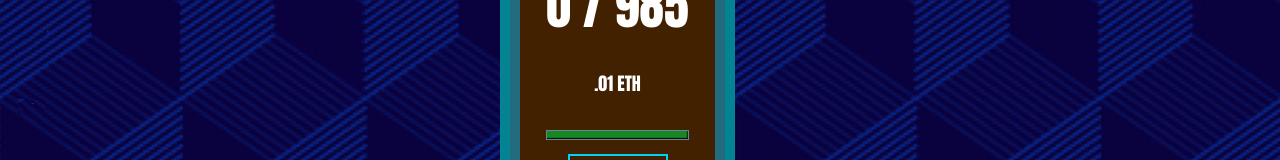
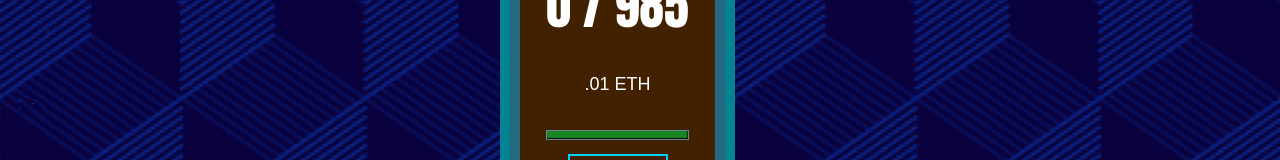
Before and after one commit to vishal123test/DEMOTest, a React (Create React App) app: page / in a window 1280 px wide. Shown: the part 251-411 px from the top of the page. Built offline with nearby package versions, Linux system fonts and the light colour scheme.

Commit message:
Update App.js

```diff
--- a/src/App.js
+++ b/src/App.js
@@ -388,7 +388,7 @@ function App() {
               <>
                 <s.SpacerXSmall />
                 <s.TextDescription
-                  style={{ textAlign: "center", color: "var(--accent-text)", fontSize: "18px", fontFamily: "impact" }}
+                  style={{ textAlign: "center", color: "var(--accent-text)", fontSize: "18px", fontFamily: "fantasy" }}
                 >
                   .01 ETH
                 </s.TextDescription>
```
